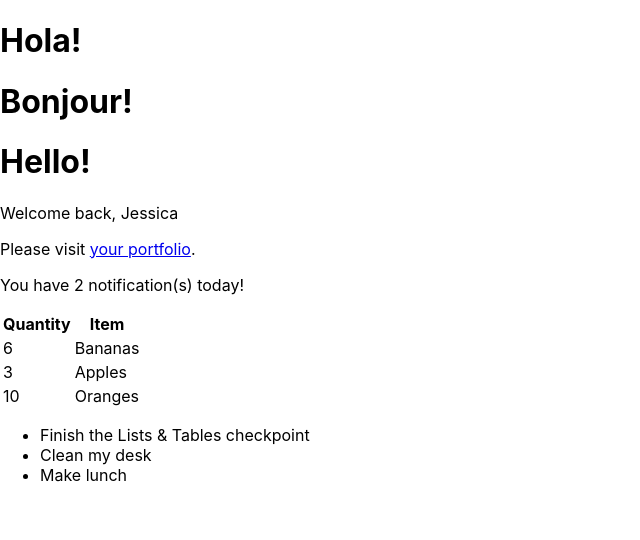
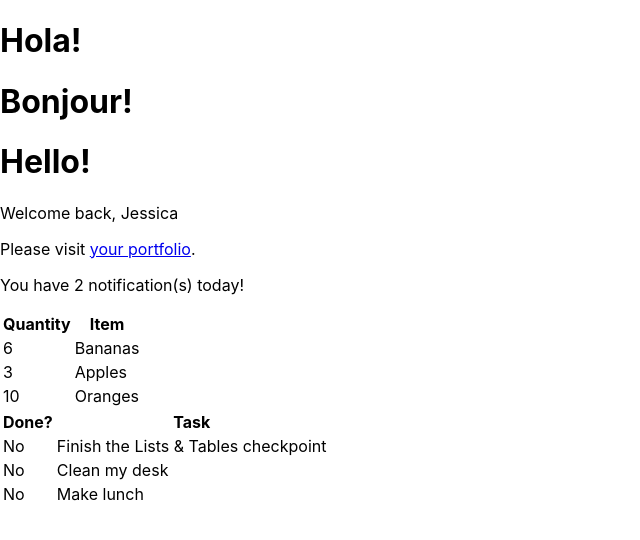
Before and after one commit to johmert/getting-started-with-react, a React (Create React App) app: page / in a window 1280 px wide. Shown: the top 540 px of the page, without its empty margins (0-640 px from the left). Built offline with nearby package versions, Linux system fonts and the light colour scheme.

Commit message:
updated TodoList

```diff
--- a/src/App.js
+++ b/src/App.js
@@ -1,6 +1,7 @@
 import "./App.css";
 import Greeting from "./Greeting";
 import GroceryList from "./GroceryList";
+import TodoList from "./TodoList"
 
 function WelcomeBack(props) {
   return <p>Welcome back, {props.name}</p>
@@ -14,15 +15,10 @@ function Notifications({ notifications }) {
   );
 }
 
-function TodoList({todos}){
-  const items = todos.map((item, index) => <li key={index}>{item}</li>);
-  return <ul>{items}</ul>
-}
-
 const todos = [
-  "Finish the Lists & Tables checkpoint",
-  "Clean my desk",
-  "Make lunch"
+  {completed: false, task: "Finish the Lists & Tables checkpoint"},
+  {completed: false, task: "Clean my desk"},
+  {completed: false, task: "Make lunch"}
 ];
 
 
--- /dev/null
+++ b/src/TodoList.js
@@ -0,0 +1,22 @@
+function TodoList({todos}){
+    const rows = todos.map(({completed, task}, index) => (
+        <tr key={index}>
+            <td>{completed ? "Yes" : "No"}</td>
+            <td>{task}</td>
+        </tr>
+    ));
+
+    return (
+        <table>
+            <thead>
+                <tr>
+                    <th>Done?</th>
+                    <th>Task</th>
+                </tr>
+            </thead>
+            <tbody>{rows}</tbody>
+        </table>
+    );
+}
+
+export default TodoList;
```
